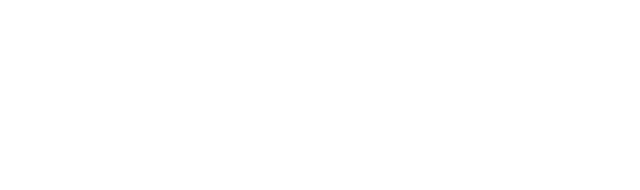
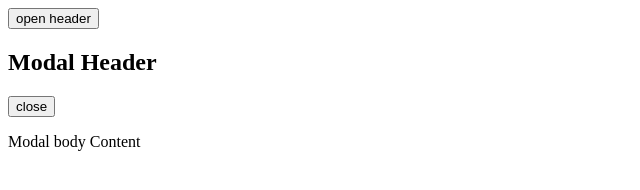
Before and after one commit to acciojob/css-modal-Musharraf-712, a website: page main.html in a window 1280 px wide. Shown: the whole page, without its empty margins (0-640 px from the left). Drawn offline with Linux system fonts and the light colour scheme.

Commit message:
created a submission

```diff
--- a/main.html
+++ b/main.html
@@ -8,6 +8,18 @@
 
 <body>
 	<!-- the entire body must be written by student -->
+	<button id="openModal">open header</button>
+	<div class="modal">
+		<div class=modal-content>
+			<div class="modal-header">
+				<h2>Modal Header</h2>
+				<button class="close-modal"> close</button>
+			</div>
+			<div class="modal-body">
+				<p>Modal body Content</p>
+			</div>
+		</div>
+	</div>
     <script type="text/javascript" src="./script.js">
 </script>
 
```
